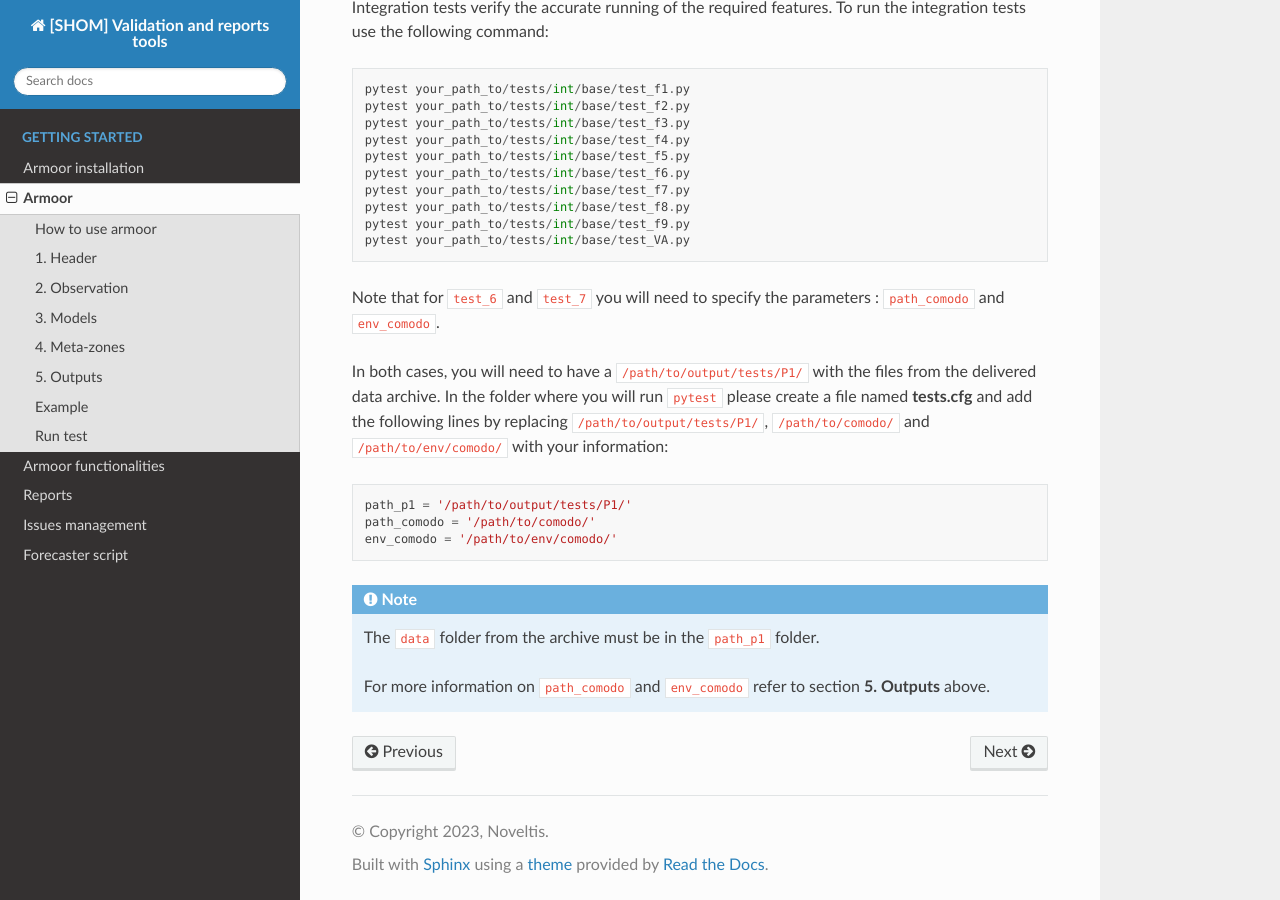
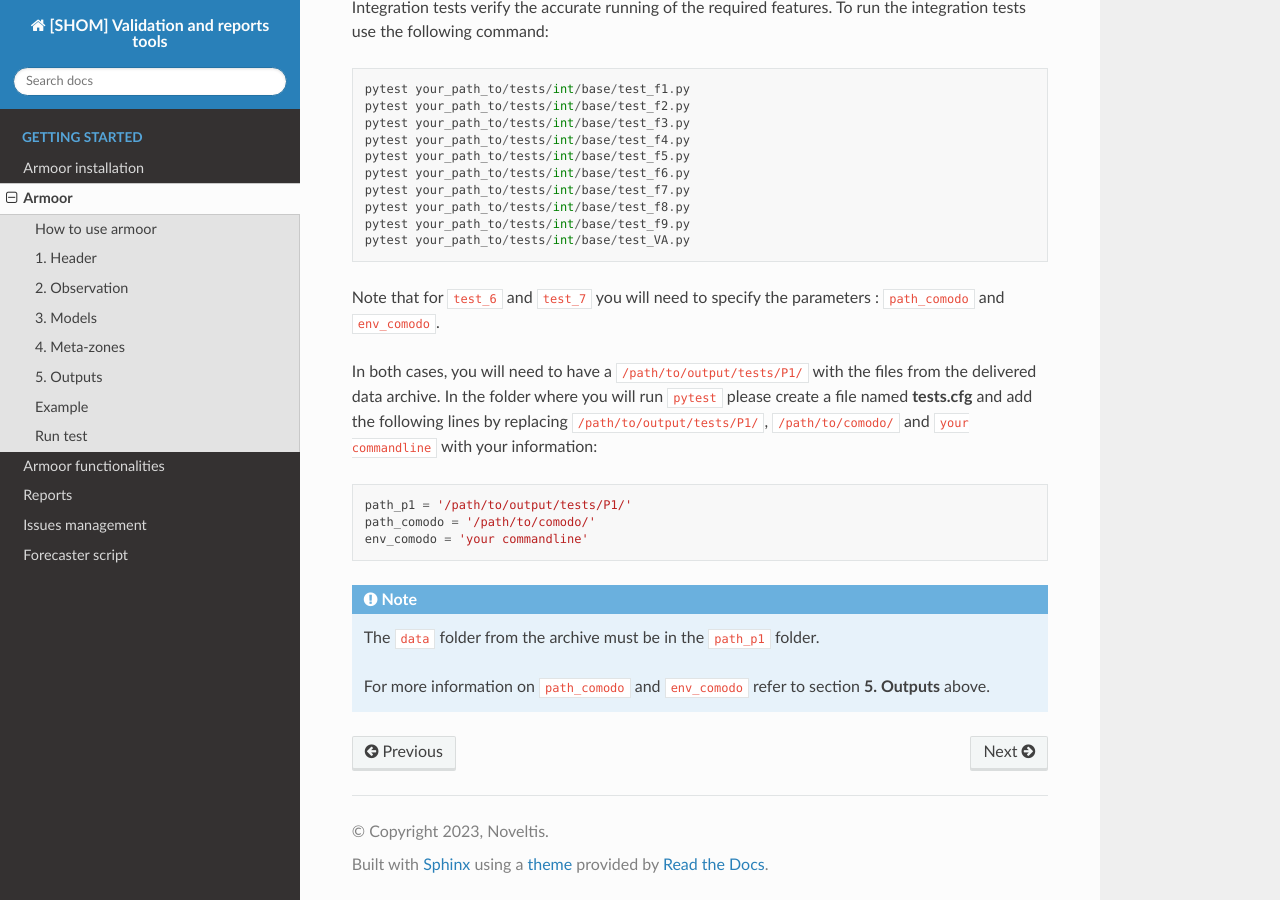
Before and after one commit to shom-fr/armoor, a Sphinx documentation site: the page built from docs/source/base.rst, in a window 1280 px wide and 900 px high, scrolled down 5300 px. Built offline with Sphinx 7.4.7 and the Read the Docs theme 2.0.0, drawn with Linux system fonts in a browser that asks for light colours.

Commit message:
#17 doc updated : ellipses

```diff
--- a/docs/source/base.rst
+++ b/docs/source/base.rst
@@ -216,11 +216,11 @@ Note that for ``test_6`` and ``test_7`` you will need to specify the parameters
 
 In both cases, you will need to have a ``/path/to/output/tests/P1/`` with the files from the delivered data archive.
 In the folder where you will run ``pytest`` please create a file named **tests.cfg**
-and add the following lines by replacing ``/path/to/output/tests/P1/``, ``/path/to/comodo/`` and ``/path/to/env/comodo/`` with your information::
+and add the following lines by replacing ``/path/to/output/tests/P1/``, ``/path/to/comodo/`` and ``your commandline`` with your information::
 
     path_p1 = '/path/to/output/tests/P1/'
     path_comodo = '/path/to/comodo/'
-    env_comodo = '/path/to/env/comodo/'
+    env_comodo = 'your commandline'
 
 .. NOTE::
 
```
